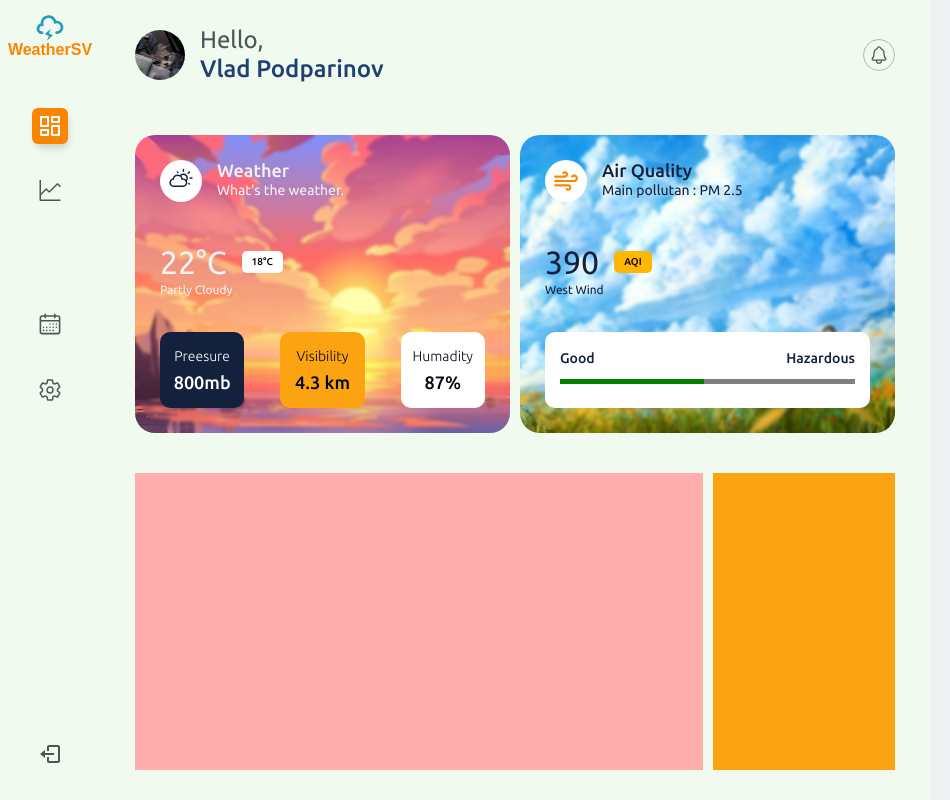
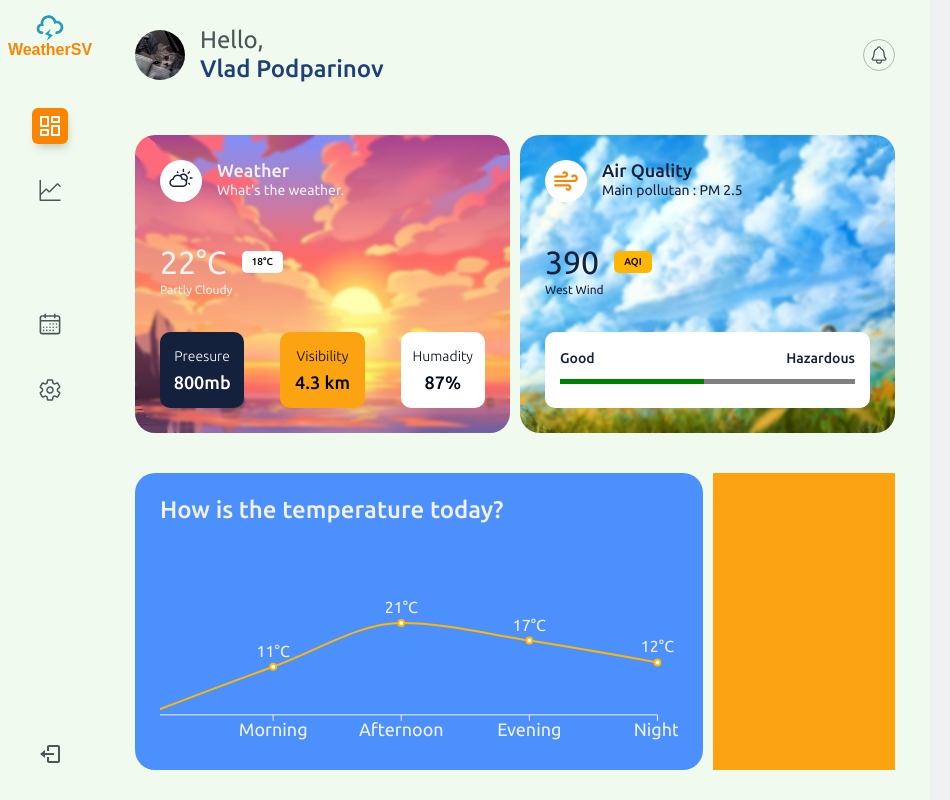
Before and after one commit to StinflixWork/project-react-2, a React (Vite) app: page / in a window 1280 px wide. Shown: the whole page, without its empty margins (0-950 px from the left). Built offline with nearby package versions, Linux system fonts and the light colour scheme; some icons are missing.

Commit message:
update: widget temperature

```diff
--- a/package.json
+++ b/package.json
@@ -18,6 +18,7 @@
     "react-icons": "^4.11.0",
     "react-redux": "^8.1.2",
     "react-router-dom": "^6.16.0",
+    "recharts": "^2.8.0",
     "redux": "^4.2.1",
     "sass": "^1.68.0",
     "styled-components": "^6.0.8"
--- a/src/pages/Dashboard/DashboardWidgets/WidgetTemperature/WidgetTemperature.jsx
+++ b/src/pages/Dashboard/DashboardWidgets/WidgetTemperature/WidgetTemperature.jsx
@@ -1,12 +1,71 @@
 import styled from 'styled-components'
+import { Line, LineChart, ResponsiveContainer, XAxis } from 'recharts'
+import { temperatureData } from './temperatureData.data.js'
 
 const WidgetTemperatureStyled = styled.div`
-	background-color: #ffadad;
+	background-color: rgba(58, 134, 255, 0.9);
 	grid-area: 2 / 1 / 3 / 4;
+	border-radius: 20px;
+	padding: 25px;
+
+	display: flex;
+	flex-direction: column;
+	row-gap: 30px;
 `
 
+const WidgetTemperatureLabel = styled.div`
+	h2 {
+		color: #f2f2f2;
+		font-weight: 500;
+		font-size: 24px;
+	}
+`
+
+const WidgetTemperatureChart = styled.div`
+	flex: auto;
+	display: flex;
+	align-items: flex-end;
+`
+
+const CustomizedLabel = (props) => {
+	const { x, y, value } = props
+	return (
+		<text x={x} y={y} dy={-10} fill="#f2f2f2" fontSize={16} textAnchor="middle">
+			{value}&deg;C
+		</text>
+	)
+}
+
 const WidgetTemperature = () => {
-	return <WidgetTemperatureStyled></WidgetTemperatureStyled>
+	return (
+		<WidgetTemperatureStyled>
+			<WidgetTemperatureLabel>
+				<h2>How is the temperature today?</h2>
+			</WidgetTemperatureLabel>
+			<WidgetTemperatureChart>
+				<ResponsiveContainer width="100%" height="80%">
+					<LineChart
+						data={temperatureData}
+						margin={{
+							top: 20,
+							right: 20,
+							left: -15,
+							bottom: 0
+						}}
+					>
+						<XAxis type="category" dataKey="timeOfDay" stroke="#f2f2f2" />
+						<Line
+							type="monotone"
+							dataKey="temp"
+							stroke="#ffb703"
+							strokeWidth={2}
+							label={<CustomizedLabel />}
+						/>
+					</LineChart>
+				</ResponsiveContainer>
+			</WidgetTemperatureChart>
+		</WidgetTemperatureStyled>
+	)
 }
 
 export default WidgetTemperature
--- /dev/null
+++ b/src/pages/Dashboard/DashboardWidgets/WidgetTemperature/temperatureData.data.js
@@ -0,0 +1,27 @@
+export const temperatureData = [
+	{
+		uv: 0,
+		temp: 0,
+		timeOfDay: ''
+	},
+	{
+		uv: 1,
+		temp: 11,
+		timeOfDay: 'Morning'
+	},
+	{
+		uv: 2,
+		temp: 21,
+		timeOfDay: 'Afternoon'
+	},
+	{
+		uv: 3,
+		temp: 17,
+		timeOfDay: 'Evening'
+	},
+	{
+		uv: 4,
+		temp: 12,
+		timeOfDay: 'Night'
+	}
+]
```
Also changed, not shown: 1 other file (tests, documents, lock files or other folders).
